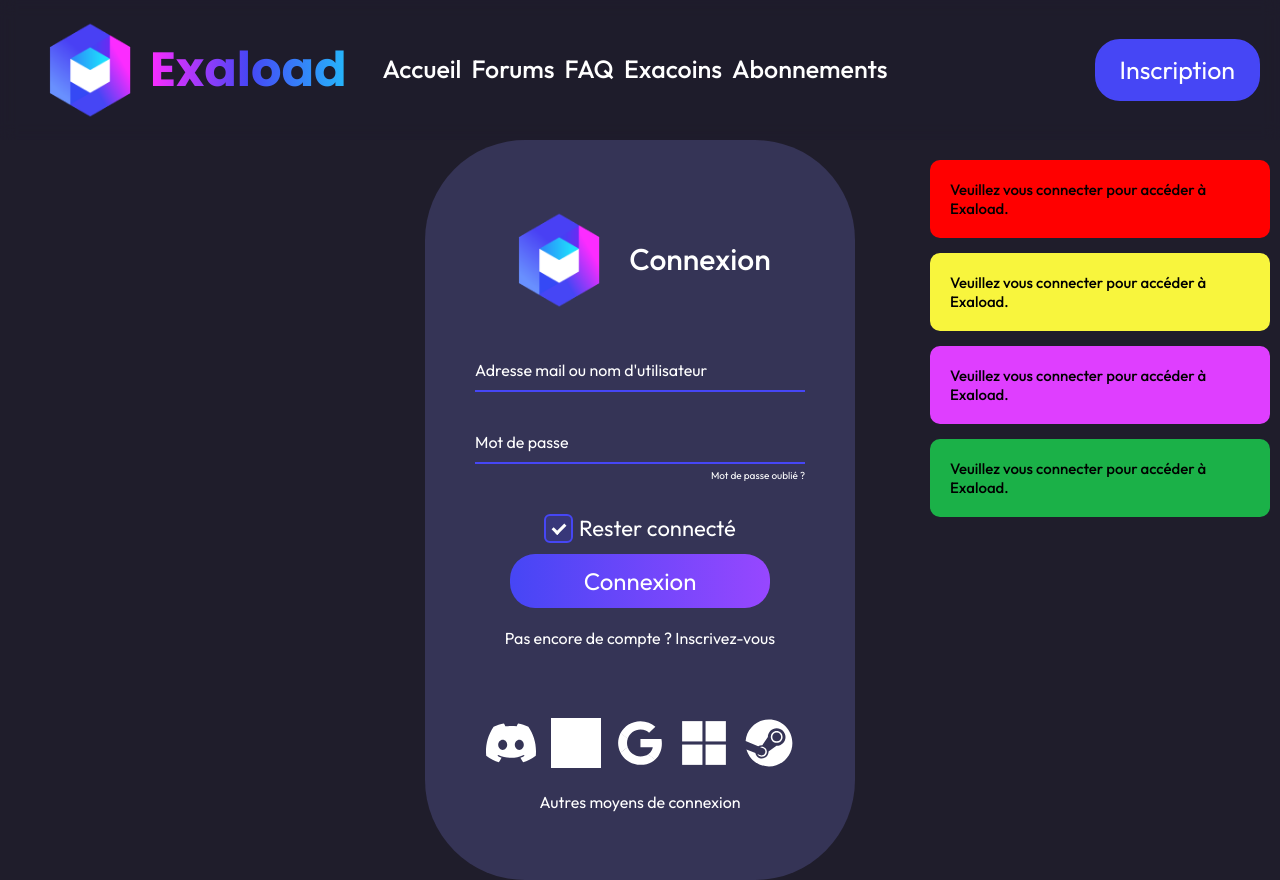
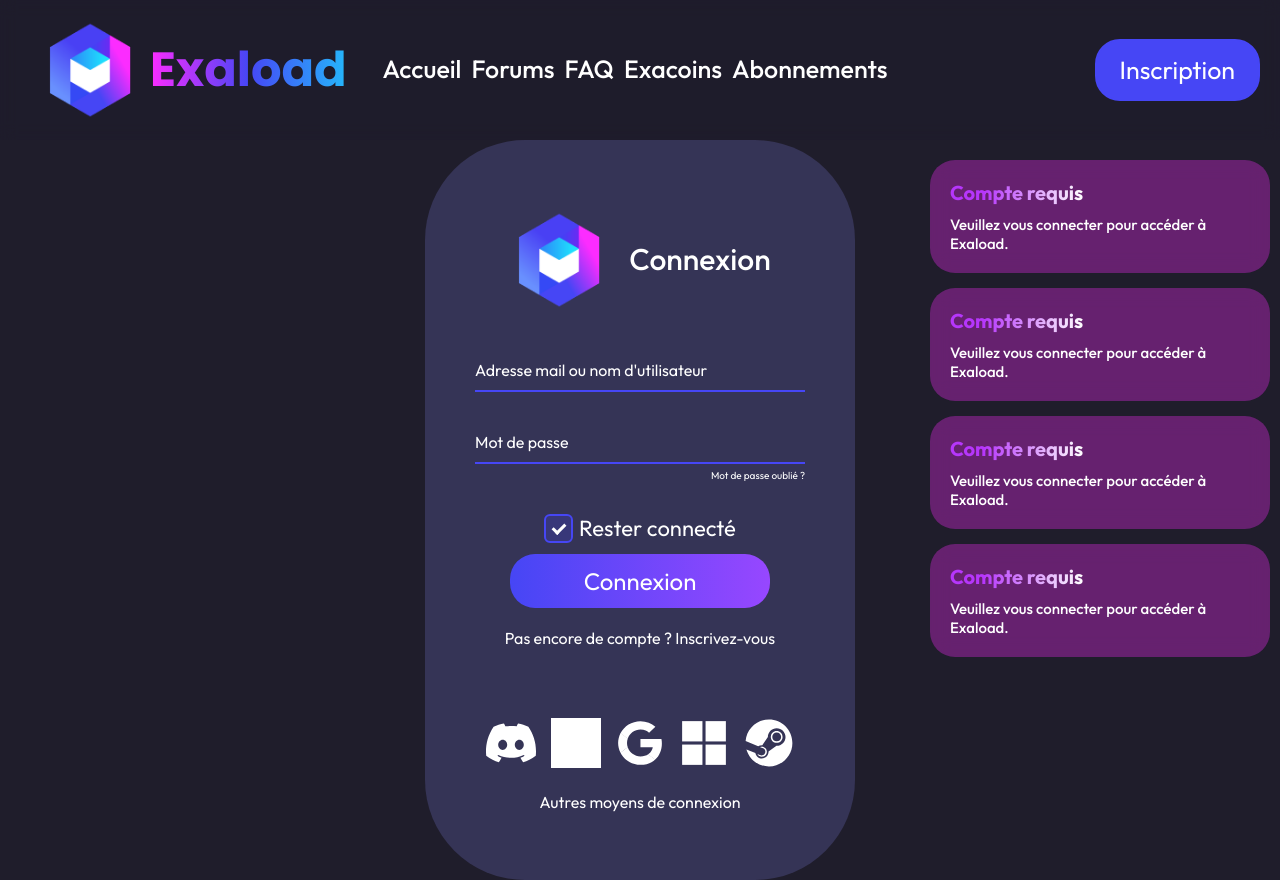
Before and after one commit to Tarkhubal/Exaload-py, a Flask app: page /login in a window 1280 px wide. Run offline with Flask 3, Linux system fonts and the light colour scheme; grey boxes are pictures that could not be loaded.

Commit message:
New notification style
Probably another update for the notifs soon, based on the desires of @Adriwin06 (he is the graphist) and my ideas

```diff
--- a/main.py
+++ b/main.py
@@ -102,21 +102,25 @@ def login():
 
     flash({
         "msg": 'Veuillez vous connecter pour accéder à Exaload.',
+        "title": "Compte requis",
         "type": "danger"
     })
 
     flash({
         "msg": 'Veuillez vous connecter pour accéder à Exaload.',
+        "title": "Compte requis",
         "type": "warning"
     })
 
     flash({
         "msg": 'Veuillez vous connecter pour accéder à Exaload.',
+        "title": "Compte requis",
         "type": "message"
     })
 
     flash({
         "msg": 'Veuillez vous connecter pour accéder à Exaload.',
+        "title": "Compte requis",
         "type": "ok"
     })
 
@@ -142,6 +146,7 @@ def login_post():
     if not user or not check_password_hash(user.password, password):
         flash({
             "msg": 'Please check your login details and try again.',
+            "title": "Identifiants invalides",
             "type": "danger"
         })
         return redirect("/login")
@@ -167,6 +172,7 @@ def register_post():
     if "@" in name or "." in name:
         flash({
             "msg": 'Your username can\'t have an "@" or a "."',
+            "title": "Identifiants invalides",
             "type": "danger"
         })
         return redirect("/register")
@@ -184,6 +190,7 @@ def register_post():
     if user: # if a user is found, we want to redirect back to signup page so user can try again
         flash({
             "msg": 'Email address already exists',
+            "title": "Identifiants invalides",
             "type": "danger"
         })
         return redirect("/register")
--- a/static/css/not connected/base.css
+++ b/static/css/not connected/base.css
@@ -387,9 +387,8 @@ table td:nth-child(8):not(.best-bg) {
 
 .notification {
     width: 300px;
-    border-radius: 10px;
-    background-color: #ffffff;
-    color: black;
+    border-radius: 25px;
+    color: white;
     font-size: 15px;
     font-weight: 500;
     font-family: var(--default-font);
@@ -397,40 +396,19 @@ table td:nth-child(8):not(.best-bg) {
     transition: all 0.4s ease;
     cursor: pointer;
     margin-bottom: 15px;
+    backdrop-filter: blur(10px);
+    background-color: #fc2cff52;
+}
+
+.notification h3 {
+    font-size: 15pt;
+    margin: 0 0 10px 0;
+    background-image: var(--gradient-bg);
+    -webkit-background-clip: text;
+    -webkit-text-fill-color: transparent;
+    max-width: fit-content;
 }
 
 .notification:hover {
-    background-color: #c7c5c5;
+    background-color: #fb2cff7a;
 }
-
-.notification.is-danger {
-    background-color: #ff0000;
-}
-
-.notification.is-danger:hover {
-    background-color: #ff6767;
-}
-
-.notification.is-warning {
-    background-color: #f8f53d;
-}
-
-.notification.is-warning:hover {
-    background-color: #fffd8a;
-}
-
-.notification.is-ok {
-    background-color: #1bb148;
-}
-
-.notification.is-ok:hover {
-    background-color: #65df89;
-}
-
-.notification.is-message {
-    background-color: #df3eff;
-}
-
-.notification.is-message:hover {
-    background-color: #e76dff;
-}
--- a/templates/not-connected/base.html
+++ b/templates/not-connected/base.html
@@ -60,7 +60,8 @@
         {% with messages = get_flashed_messages() %}
         {% if messages %}
             {% for message in messages %}
-            <div class="notification is-{{ message['type'] }}">
+            <div class="notification {{ message['type'] }}">
+                <h3>{{ message['title'] }}</h3>
                 {{ message["msg"] }}
             </div>
             {% endfor %}
```
